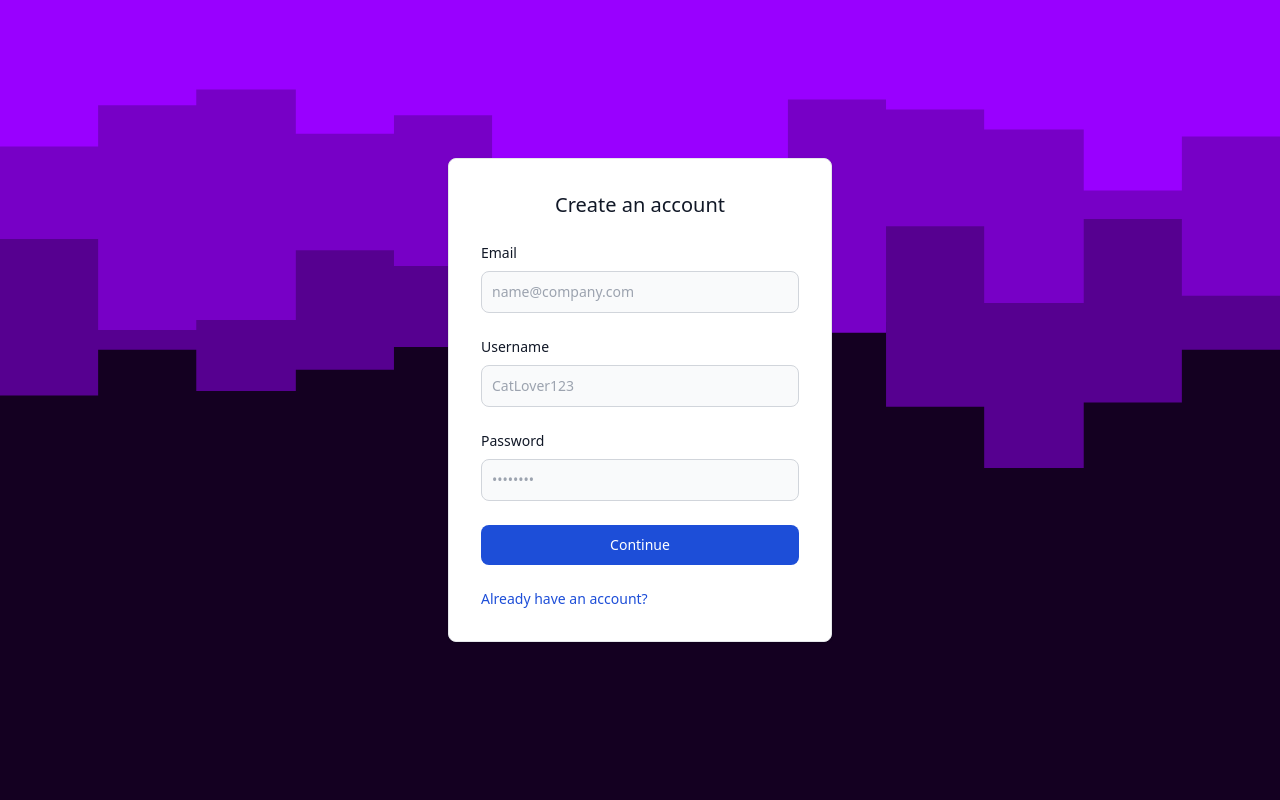
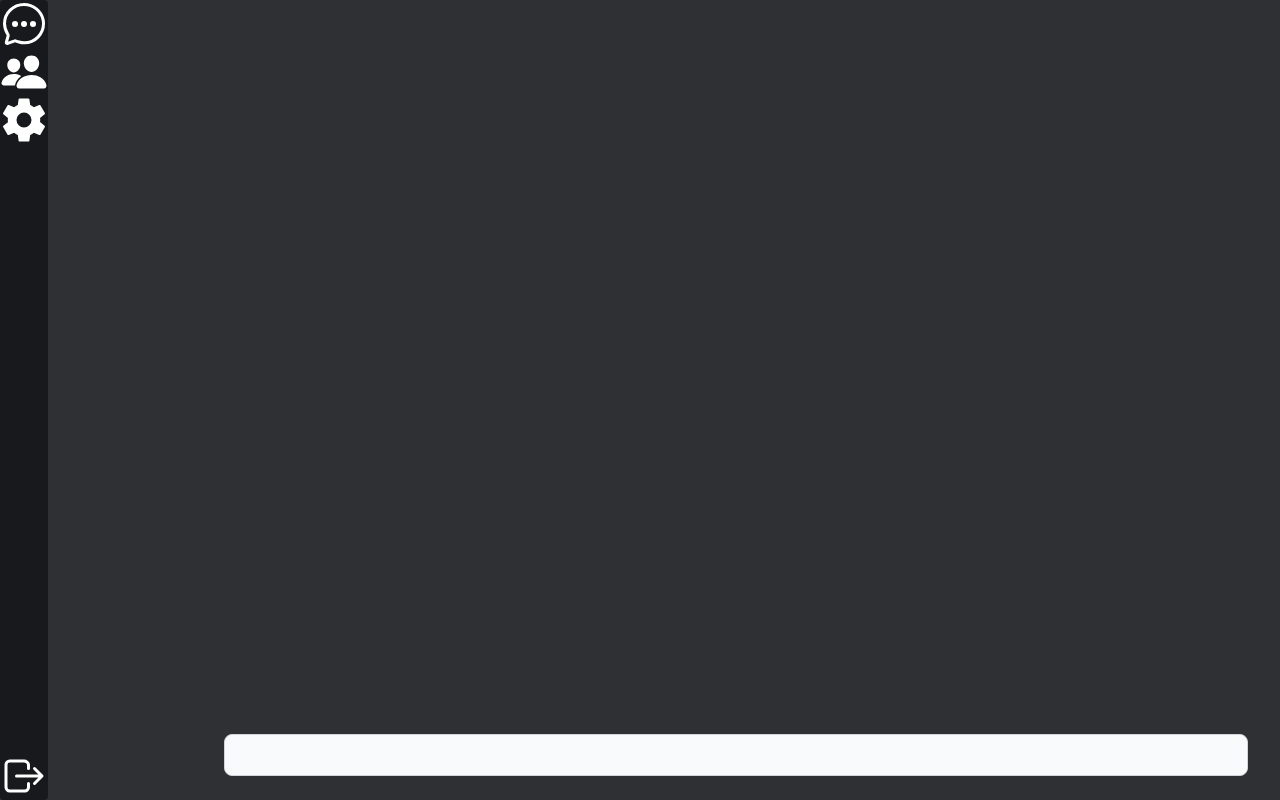
Before and after one commit to SkylerBanana/ChatApp, a React (Vite) app in the folder chatApp/: page / in a window 1280 px wide. Built offline with nearby package versions, Linux system fonts and the light colour scheme.

Commit message:
Working on Chat Ui

```diff
--- a/chatApp/package.json
+++ b/chatApp/package.json
@@ -14,7 +14,8 @@
     "flowbite": "^2.2.1",
     "flowbite-react": "^0.7.2",
     "react": "^18.2.0",
-    "react-dom": "^18.2.0"
+    "react-dom": "^18.2.0",
+    "react-icons": "^4.12.0"
   },
   "devDependencies": {
     "@types/react": "^18.2.43",
--- a/chatApp/src/App.jsx
+++ b/chatApp/src/App.jsx
@@ -2,11 +2,12 @@ import FriendList from "./Components/FriendList";
 import SignInPage from "./Components/SignInPage";
 import RegistrationPage from "./Components/RegistrationPage";
 import Background from "./Components/Background";
+import Chat_interface from "./Components/Chat_interface";
 
 function App() {
   return (
     <div>
-      <RegistrationPage />
+      <Chat_interface />
     </div>
   );
 }
--- /dev/null
+++ b/chatApp/src/Components/Chat_Nav.jsx
@@ -0,0 +1,29 @@
+import {
+  IoPeople,
+  IoChatbubbleEllipsesOutline,
+  IoSettingsSharp,
+  IoLogOutOutline,
+} from "react-icons/io5";
+
+function Chat_nav() {
+  return (
+    <nav className="bg-[#17191d] h-dvh fixed w-1/8 rounded flex flex-col justify-between">
+      <ul>
+        <li className="text-white text-5xl">
+          <IoChatbubbleEllipsesOutline />
+        </li>
+        <li className="text-white text-5xl">
+          <IoPeople />
+        </li>
+        <li className="text-white text-5xl">
+          <IoSettingsSharp />
+        </li>
+      </ul>
+      <div className="text-white text-5xl">
+        <IoLogOutOutline />
+      </div>
+    </nav>
+  );
+}
+
+export default Chat_nav;
--- /dev/null
+++ b/chatApp/src/Components/Chat_background.jsx
@@ -0,0 +1,5 @@
+function Chat_background() {
+  return <div className="bg-[#2e3034] bg-cover h-dvh z-0"></div>;
+}
+
+export default Chat_background;
--- /dev/null
+++ b/chatApp/src/Components/Chat_input.jsx
@@ -0,0 +1,17 @@
+import "./Component Styles/Chat_inputStyles.css";
+
+function Chat_input() {
+  return (
+    <footer className="fixed bottom-0 right-0 mr-8 w-4/5">
+      <div className="mb-6 ">
+        <input
+          type="text"
+          id="default-input"
+          className="bg-gray-50 border border-gray-300 text-gray-900 text-sm rounded-lg focus:ring-blue-500 focus:border-blue-500 block w-full p-2.5 dark:bg-gray-700 dark:border-gray-600 dark:placeholder-gray-400 dark:text-white dark:focus:ring-blue-500 dark:focus:border-blue-500"
+        />
+      </div>
+    </footer>
+  );
+}
+
+export default Chat_input;
--- /dev/null
+++ b/chatApp/src/Components/Chat_interface.jsx
@@ -0,0 +1,15 @@
+import Chat_input from "./Chat_input";
+import Chat_nav from "./Chat_Nav";
+import Chat_background from "./Chat_background";
+
+function Chat_interface() {
+  return (
+    <div>
+      <Chat_nav />
+      <Chat_input />
+      <Chat_background />
+    </div>
+  );
+}
+
+export default Chat_interface;
--- a/chatApp/src/Components/Input_password.jsx
+++ b/chatApp/src/Components/Input_password.jsx
@@ -1,5 +1,12 @@
 function Input_password(props) {
   return (
+    <div>
+      <label
+        for="password"
+        className="block mb-2 text-sm font-medium text-gray-900 dark:text-white"
+      >
+        Password
+      </label>
       <input
         type="password"
         name="password"
@@ -9,6 +16,7 @@ function Input_password(props) {
         required
         onChange={props.Change}
       />
+    </div>
   );
 }
 
--- a/chatApp/src/Components/RegistrationPage.jsx
+++ b/chatApp/src/Components/RegistrationPage.jsx
@@ -33,19 +33,6 @@ const firebaseConfig = {
 const app = initializeApp(firebaseConfig);
 const analytics = getAnalytics(app);
 
-function Submit() {
-  const auth = getAuth();
-  createUserWithEmailAndPassword(auth, email, password)
-    .then(({ user }) => {
-      updateProfile(user, { displayName: username });
-    })
-    .catch(console.log)
-    .finally(() => {
-      setLoading(false);
-      setAuthenticating(false);
-    });
-}
-
 function RegistrationPage() {
   const [email, setEmail] = useState("");
 
@@ -56,9 +43,6 @@ function RegistrationPage() {
   const handleChangeEmail = (event) => {
     setEmail(event.target.value);
   };
-  console.log(email);
-  console.log(password);
-  console.log(username);
 
   const handleChangePassword = (event) => {
     setPassword(event.target.value);
@@ -68,11 +52,25 @@ function RegistrationPage() {
     setUsername(event.target.value);
   };
 
+  function Submit() {
+    const auth = getAuth();
+    createUserWithEmailAndPassword(auth, email, password)
+      .then(({ user }) => {
+        updateProfile(user, { displayName: username });
+        console.log(user);
+      })
+      .catch(console.log)
+      .finally(() => {
+        setLoading(false);
+        setAuthenticating(false);
+      });
+  }
+
   return (
     <div>
       <Background />
       <div className="w-full max-w-sm p-4 bg-white border border-gray-200 rounded-lg shadow sm:p-6 md:p-8 dark:bg-gray-800 dark:border-gray-700 absolute top-1/2 left-1/2 transform -translate-x-1/2 -translate-y-1/2">
-        <form className="space-y-6" action="#" onSubmit={Submit}>
+        <form className="space-y-6" action="#">
           <h5 className="text-xl font-medium text-gray-900 dark:text-white text text-center">
             Create an account
           </h5>
@@ -95,19 +93,13 @@ function RegistrationPage() {
             </label>
             <Input_userName Change={handleChangeUserName} />
           </div>
-          <div>
-            <label
-              for="password"
-              className="block mb-2 text-sm font-medium text-gray-900 dark:text-white"
-            >
-              Password
-            </label>
-            <Input_password Change={handleChangePassword} />
-          </div>
+
+          <Input_password Change={handleChangePassword} />
 
           <button
             type="submit"
             className="w-full text-white bg-blue-700 hover:bg-blue-800 focus:ring-4 focus:outline-none focus:ring-blue-300 font-medium rounded-lg text-sm px-5 py-2.5 text-center dark:bg-blue-600 dark:hover:bg-blue-700 dark:focus:ring-blue-800"
+            onClick={Submit}
           >
             Continue
           </button>
--- a/chatApp/src/Components/SignInPage.jsx
+++ b/chatApp/src/Components/SignInPage.jsx
@@ -2,7 +2,33 @@ import "./Component Styles/SignInPageStyles.css";
 import Background from "./Background";
 import Input_email from "./Input_email";
 import Input_password from "./Input_password";
+import { getAuth, signInWithEmailAndPassword } from "firebase/auth";
+import { useState } from "react";
 function SignInPage() {
+  function Submit() {
+    const auth = getAuth();
+    signInWithEmailAndPassword(auth, email, password)
+      .then((userCredential) => {
+        const user = userCredential.user;
+        console.log(user);
+      })
+      .catch((error) => {
+        const errorCode = error.code;
+        const errorMessage = error.message;
+      });
+  }
+  const [email, setEmail] = useState("");
+
+  const [password, setPassword] = useState("");
+
+  const handleChangeEmail = (event) => {
+    setEmail(event.target.value);
+  };
+
+  const handleChangePassword = (event) => {
+    setPassword(event.target.value);
+  };
+
   return (
     <div>
       <Background />
@@ -18,17 +44,11 @@ function SignInPage() {
             >
               Your email
             </label>
-            <Input_email />
+            <Input_email Change={handleChangeEmail} />
           </div>
-          <div>
-            <label
-              for="password"
-              class="block mb-2 text-sm font-medium text-gray-900 dark:text-white"
-            >
-              Your password
-            </label>
-            <Input_password />
-          </div>
+
+          <Input_password Change={handleChangePassword} />
+
           <div class="flex items-start">
             <a
               href="#"
@@ -38,7 +58,7 @@ function SignInPage() {
             </a>
           </div>
           <button
-            type="submit"
+            onClick={Submit}
             class="w-full text-white bg-blue-700 hover:bg-blue-800 focus:ring-4 focus:outline-none focus:ring-blue-300 font-medium rounded-lg text-sm px-5 py-2.5 text-center dark:bg-blue-600 dark:hover:bg-blue-700 dark:focus:ring-blue-800"
           >
             Login to your account
```
Also changed, not shown: chatApp/src/Components/Component Styles/Chat_inputStyles.css (added), 1 other file (tests, documents, lock files or other folders). Lines whose indentation alone changed are shown as unchanged.
